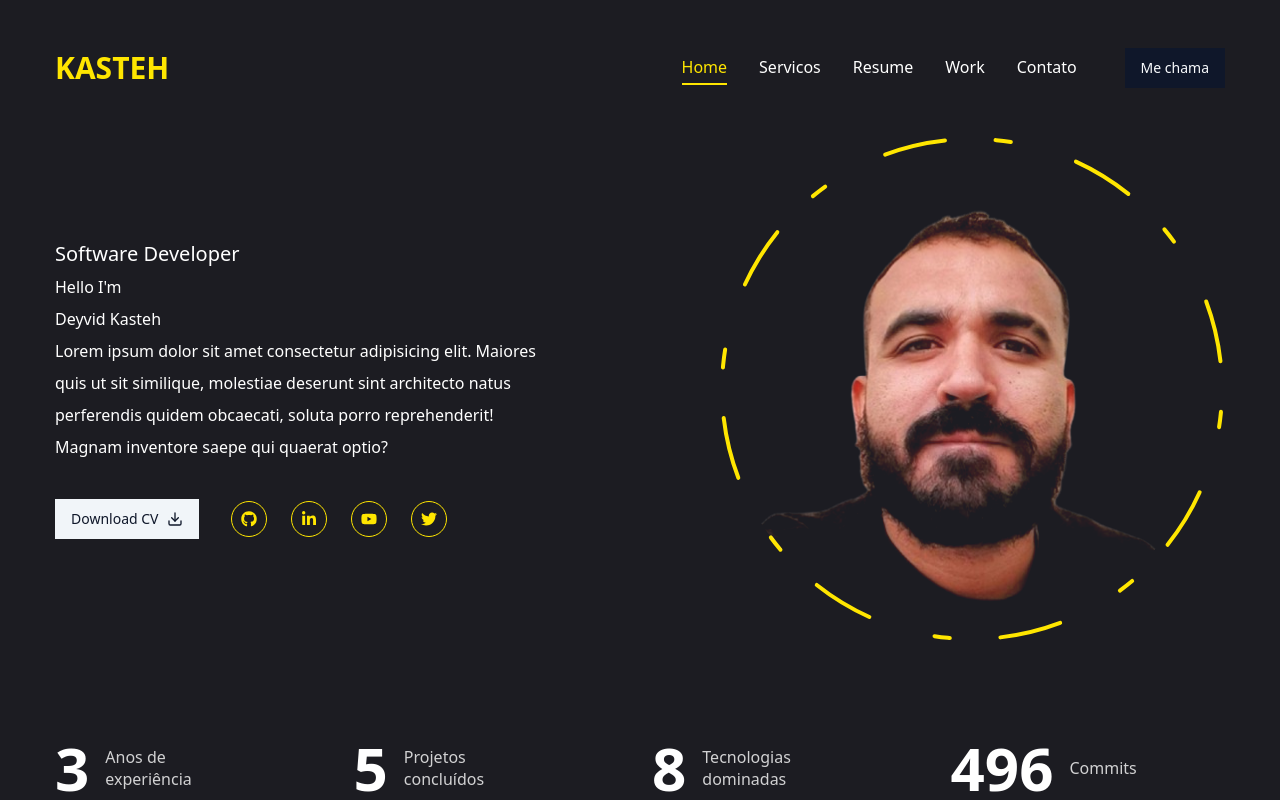
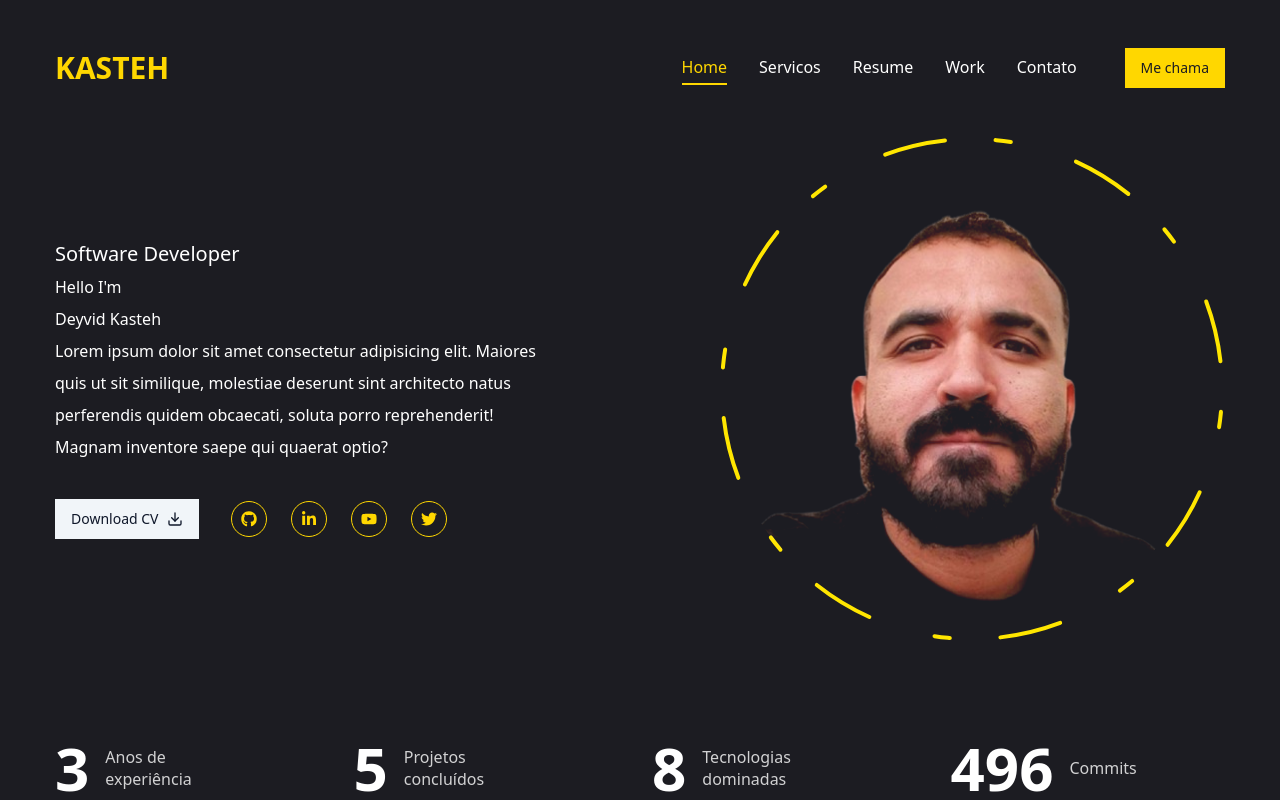
Before and after one commit to Deyvid-Kasteh/portfolio-em-next14, a Next.js app: page / in a window 1280 px wide. Built offline with nearby package versions, Linux system fonts and the light colour scheme.

Commit message:
feat: color scheme modification

```diff
--- a/components/ui/button.jsx
+++ b/components/ui/button.jsx
@@ -9,14 +9,16 @@ const buttonVariants = cva(
   {
     variants: {
       variant: {
-        default: "bg-slate-900 text-slate-50 hover:bg-slate-900/90 dark:bg-slate-50 dark:text-slate-900 dark:hover:bg-slate-50/90",
+        default:
+          "bg-[#FFD700] text-[#1c1c22] hover:bg-[#FFE600] dark:bg-slate-50 dark:text-slate-900 dark:hover:bg-slate-50/90",
         destructive:
           "bg-red-500 text-slate-50 hover:bg-red-500/90 dark:bg-red-900 dark:text-slate-50 dark:hover:bg-red-900/90",
         outline:
           "border border-slate-200 bg-white hover:bg-slate-100 hover:text-slate-900 dark:border-slate-800 dark:bg-slate-950 dark:hover:bg-slate-800 dark:hover:text-slate-50",
         secondary:
           "bg-slate-100 text-slate-900 hover:bg-slate-100/80 dark:bg-slate-800 dark:text-slate-50 dark:hover:bg-slate-800/80",
-        ghost: "hover:bg-slate-100 hover:text-slate-900 dark:hover:bg-slate-800 dark:hover:text-slate-50",
+        ghost:
+          "hover:bg-slate-100 hover:text-slate-900 dark:hover:bg-slate-800 dark:hover:text-slate-50",
         link: "text-slate-900 underline-offset-4 hover:underline dark:text-slate-50",
       },
       size: {
@@ -31,7 +33,7 @@ const buttonVariants = cva(
       size: "default",
     },
   }
-)
+);
 
 const Button = React.forwardRef(({ className, variant, size, asChild = false, ...props }, ref) => {
   const Comp = asChild ? Slot : "button"
--- a/tailwind.config.js
+++ b/tailwind.config.js
@@ -21,7 +21,7 @@ module.exports = {
       colors: {
         primary: "#1c1c22",
         accent: {
-          DEFAULT: "#FFE600",
+          DEFAULT: "#FFD700",
           hover: "#FFE600",
         },
         customGray: {
```
